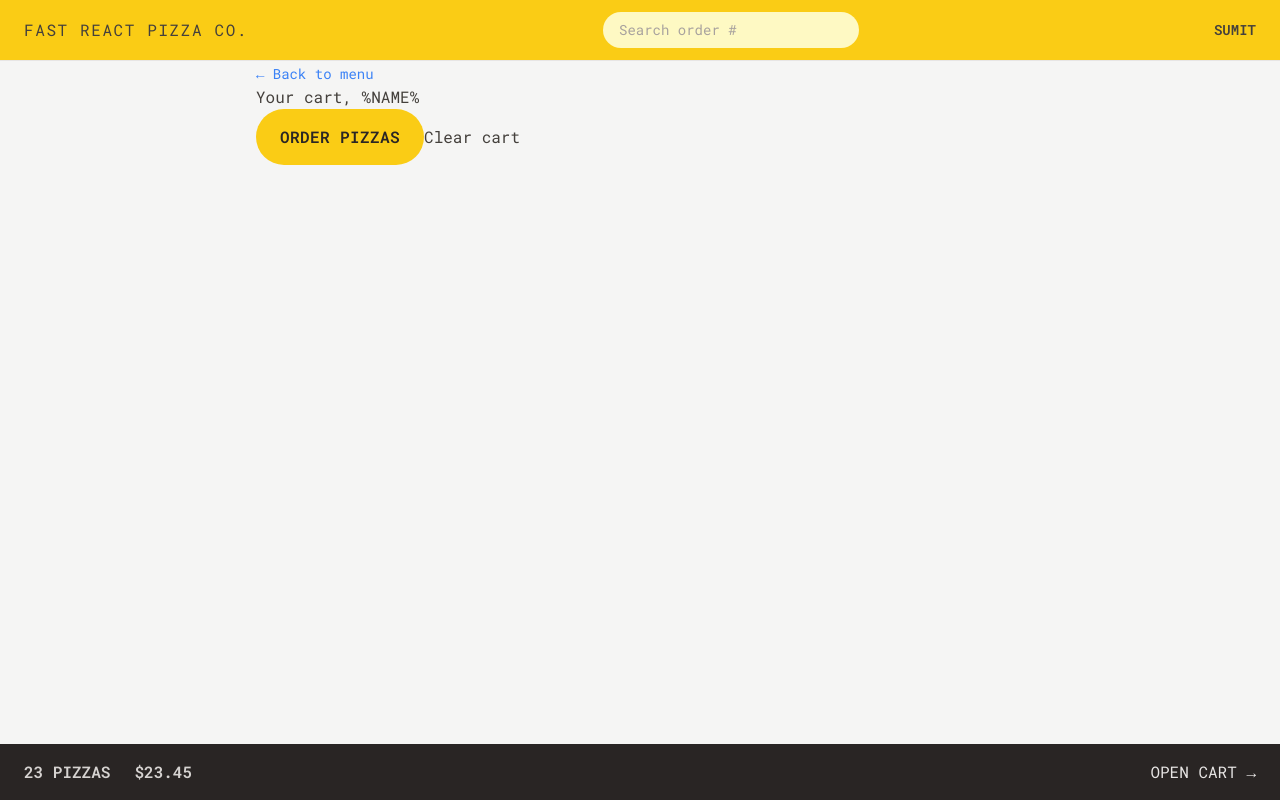
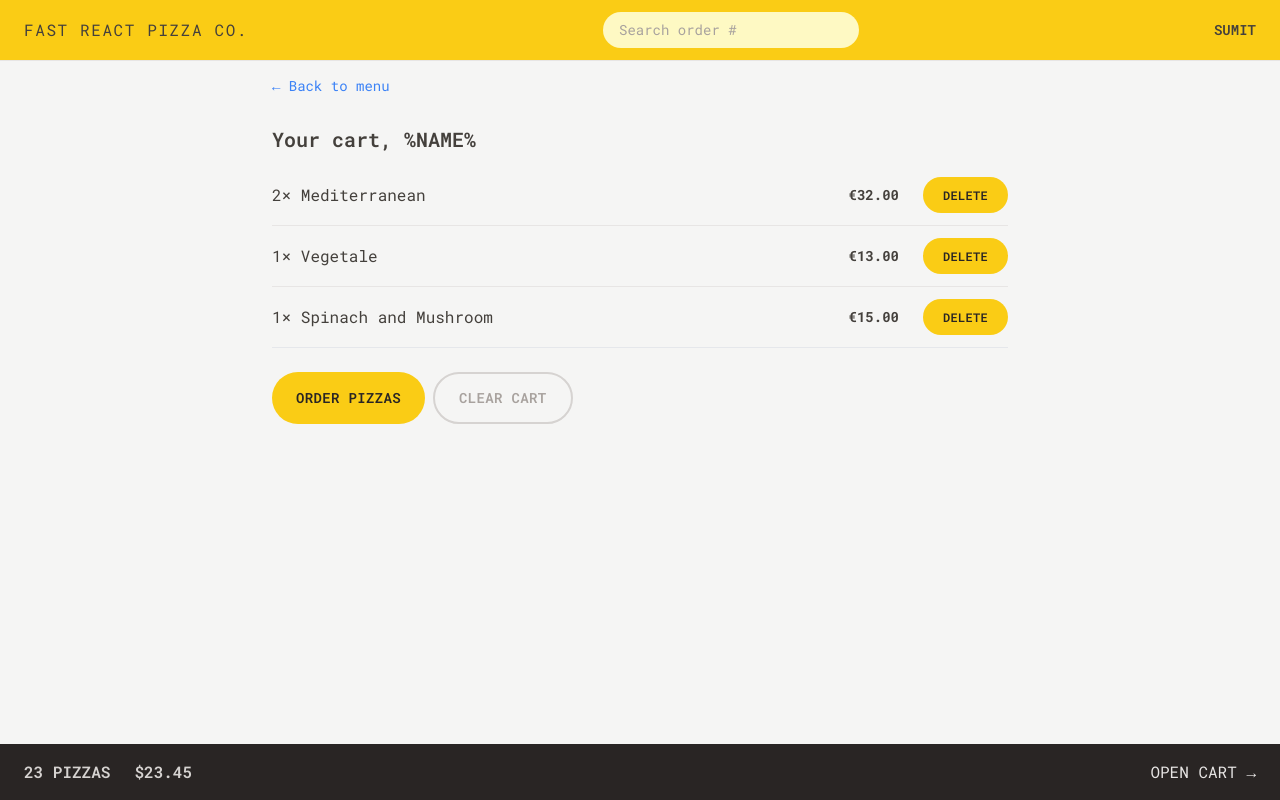
Before and after one commit to 1amSumit/FastPizza-React, a React (Vite) app: page /cart in a window 1280 px wide. Built offline with nearby package versions, Linux system fonts and the light colour scheme.

Commit message:
styled order page cart page

```diff
--- a/src/UI/Button.jsx
+++ b/src/UI/Button.jsx
@@ -1,17 +1,24 @@
 import { Link } from 'react-router-dom';
 
-const classes =
-  'inline-block rounded-full bg-yellow-400 px-4 py-3 font-semibold uppercase tracking-wide text-stone-800 transition-colors duration-300 hover:bg-yellow-300 focus:bg-yellow-300 focus:outline-none focus:ring focus:ring-yellow-300 focus:ring-offset-2 disabled:cursor-not-allowed md:px-6 md:py-4 ';
+const base =
+  'inline-block text-sm rounded-full bg-yellow-400 font-semibold uppercase tracking-wide text-stone-800 transition-colors duration-300 hover:bg-yellow-300 focus:bg-yellow-300 focus:outline-none focus:ring focus:ring-yellow-300 focus:ring-offset-2 disabled:cursor-not-allowed';
 
-const Button = ({ children, disabled, to }) => {
+const styles = {
+  primary: base + ' px-4 py-3 md:px-6 md:py-4',
+  small: base + ' px-4 py-2 md:px-5 md:py-2.5 text-xs',
+  secondary:
+    'inline-block text-sm rounded-full border-2 border-stone-300 font-semibold uppercase tracking-wide text-stone-400 transition-colors duration-300 hover:bg-stone-300 hover:text-stone-800 focus:bg-stone-200 focus:outline-none focus:ring focus:ring-stone-300 focus:text-stone-800  focus:ring-offset-2 disabled:cursor-not-allowed px-4 py-2.5 md:px-6 md:py-3.5',
+};
+
+const Button = ({ children, disabled, to, type }) => {
   if (to)
     return (
-      <Link className={classes} to={to}>
+      <Link className={styles[type]} to={to}>
         {children}
       </Link>
     );
   return (
-    <button className={classes} disabled={disabled}>
+    <button className={styles[type]} disabled={disabled}>
       {children}
     </button>
   );
--- a/src/features/cart/Cart.jsx
+++ b/src/features/cart/Cart.jsx
@@ -1,6 +1,8 @@
 import { Link } from 'react-router-dom';
 import Button from '../../UI/Button';
 import LinkButton from '../../UI/LinkButton';
+
+import CartItem from './CartItem';
 
 const fakeCart = [
   {
@@ -29,14 +31,24 @@
 function Cart() {
   const cart = fakeCart;
   return (
-    <div>
+    <div className="px-4 py-3">
       <LinkButton to="/menu"> &larr; Back to menu</LinkButton>
 
-      <h2>Your cart, %NAME%</h2>
+      <h2 className="mt-7 text-xl font-semibold">Your cart, %NAME%</h2>
 
-      <div>
-        <Button to={'/order/new'}>Order pizzas</Button>
-        <button>Clear cart</button>
+      <ul className="mt-3 divide-y divide-stone-200 border-b">
+        {cart.map((item) => (
+          <CartItem item={item} key={item.key} />
+        ))}
+      </ul>
+
+      <div className="mt-6 space-x-2">
+        <Button type="primary" to={'/order/new'}>
+          Order pizzas
+        </Button>
+
+        <Button type="secondary">Clear cart</Button>
+        {/* <button>Clear cart</button> */}
       </div>
     </div>
   );
--- a/src/features/cart/CartItem.jsx
+++ b/src/features/cart/CartItem.jsx
@@ -1,13 +1,17 @@
+import Button from '../../UI/Button';
+import { formatCurrency } from '../../utils/helpers';
+
 function CartItem({ item }) {
   const { pizzaId, name, quantity, totalPrice } = item;
 
   return (
-    <li>
-      <p>
+    <li className="sm: py-3 sm:flex sm:items-center sm:justify-between">
+      <p className="mb-1 sm:mb-0">
         {quantity}&times; {name}
       </p>
-      <div>
-        <p>{formatCurrency(totalPrice)}</p>
+      <div className="flex items-center justify-between sm:gap-6">
+        <p className="text-sm font-bold">{formatCurrency(totalPrice)}</p>
+        <Button type="small">Delete</Button>
       </div>
     </li>
   );
--- a/src/features/menu/MenuItem.jsx
+++ b/src/features/menu/MenuItem.jsx
@@ -11,7 +11,7 @@
         alt={name}
         className={`h-24 ${soldOut ? 'opacity-70 grayscale' : ''}`}
       />
-      <div className=" flex grow flex-col">
+      <div className=" flex grow flex-col pt-0.5">
         <p className="font-medium">{name}</p>
         <p className="text-sm capitalize italic text-stone-500">
           {ingredients.join(', ')}
@@ -24,7 +24,7 @@
               Sold out
             </p>
           )}
-          <Button>Add To cart</Button>
+          <Button type="small">Add To cart</Button>
         </div>
       </div>
     </li>
--- a/src/features/order/CreateOrder.jsx
+++ b/src/features/order/CreateOrder.jsx
@@ -41,43 +41,54 @@
   const isSubmitting = navigation.state === 'submitting';
 
   return (
-    <div>
-      <h2>Ready to order? Lets go!</h2>
+    <div className="px-6 py-6">
+      <h2 className="mb-8 text-xl font-semibold">Ready to order? Lets go!</h2>
 
       <Form method="POST">
-        <div>
-          <label>First Name</label>
+        <div className="mb-5 flex flex-col gap-2 sm:flex-row sm:items-center">
+          <label className="sm:basis-40">First Name</label>
           <input className="input" type="text" name="customer" required />
         </div>
 
-        <div>
-          <label>Phone number</label>
-          <div>
-            <input className="input" type="tel" name="phone" required />
-          </div>
-          {formErrors?.phone && <p>{formErrors.phone}</p>}
-        </div>
-
-        <div>
-          <label>Address</label>
-          <div>
-            <input className="input" type="text" name="address" required />
+        <div className="mb-5 flex flex-col gap-2 sm:flex-row sm:items-center">
+          <label className="sm:basis-40">Phone number</label>
+          <div className="grow">
+            <input className="input w-full" type="tel" name="phone" required />
+            {formErrors?.phone && (
+              <p className="mt-2 rounded-md p-2 text-xs text-red-700">
+                {formErrors.phone}
+              </p>
+            )}
           </div>
         </div>
 
-        <div>
+        <div className="mb-5 flex flex-col gap-2 sm:flex-row sm:items-center">
+          <label className="sm:basis-40">Address</label>
+          <div className="grow">
+            <input
+              className="input w-full"
+              type="text"
+              name="address"
+              required
+            />
+          </div>
+        </div>
+
+        <div className="mb-12 flex  items-center gap-5">
           <input
             className="h-6 w-6 accent-yellow-400 focus:outline-none focus:ring focus:ring-yellow-400 focus:ring-offset-2"
             type="checkbox"
             name="priority"
             id="priority"
           />
-          <label htmlFor="priority">Want to yo give your order priority?</label>
+          <label className="font-medium" htmlFor="priority">
+            Want to yo give your order priority?
+          </label>
         </div>
 
         <div>
           <input type="hidden" name="cart" value={JSON.stringify(cart)} />
-          <Button disabled={isSubmitting}>
+          <Button type="primary" disabled={isSubmitting}>
             {isSubmitting ? 'Placing order...' : 'Order Now'}
           </Button>
         </div>
--- a/src/features/order/OrderItem.jsx
+++ b/src/features/order/OrderItem.jsx
@@ -1,15 +1,15 @@
-import { formatCurrency } from "../../utils/helpers";
+import { formatCurrency } from '../../utils/helpers';
 
 function OrderItem({ item, isLoadingIngredients, ingredients }) {
   const { quantity, name, totalPrice } = item;
 
   return (
-    <li>
-      <div>
+    <li className="py-3">
+      <div className="flex items-center justify-between gap-4 text-sm">
         <p>
-          <span>{quantity}&times;</span> {name}
+          <span className="font-bold">{quantity}&times;</span> {name}
         </p>
-        <p>{formatCurrency(totalPrice)}</p>
+        <p className="font-bold">{formatCurrency(totalPrice)}</p>
       </div>
     </li>
   );
--- a/src/features/user/CreateUser.jsx
+++ b/src/features/user/CreateUser.jsx
@@ -24,7 +24,7 @@
 
       {username !== '' && (
         <div>
-          <Button>Start Ordering</Button>
+          <Button type="primary">Start Ordering</Button>
         </div>
       )}
     </form>
--- a/src/index.css
+++ b/src/index.css
@@ -4,7 +4,7 @@
 
 @layer components {
   .input {
-    @apply w-full rounded-full border border-stone-200 px-4 py-2 text-sm transition-all duration-300 placeholder:text-stone-400 focus:outline-none focus:ring focus:ring-yellow-400 md:px-6 md:py-3;
+    @apply rounded-full border border-stone-200 px-4 py-2 text-sm transition-all duration-300 placeholder:text-stone-400 focus:outline-none focus:ring focus:ring-yellow-400 md:px-6 md:py-3;
   }
   .loader {
     width: 45px;
```
Also changed, not shown: index.html (+5 -0 lines), src/features/order/Order.jsx (+37 -50 lines).
